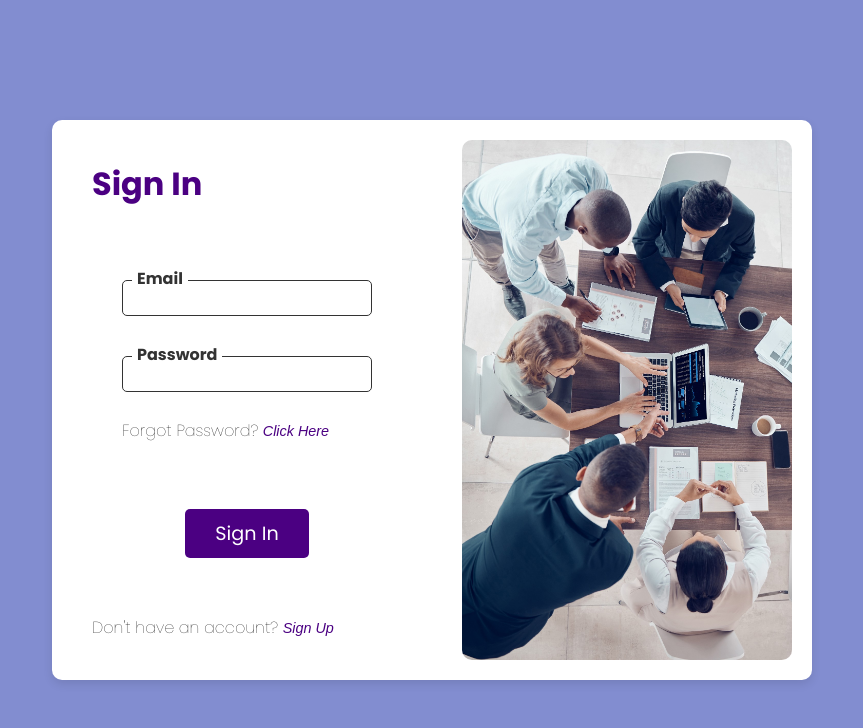
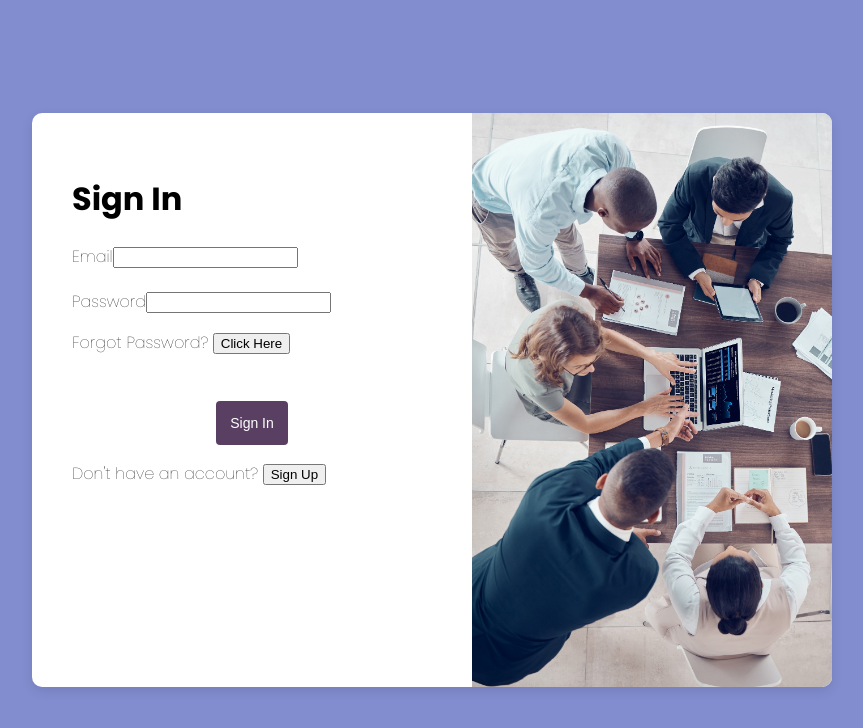
Before and after one commit to EleminoVoid/Alliance, a React app in the folder react_js_base_code-main G7/: page /login in a window 1280 px wide. Shown: the top 728 px of the page, without its empty margins (208-1071 px from the left). Built offline with nearby package versions, Linux system fonts and the light colour scheme.

Commit message:
Update Login.css

```diff
--- a/react_js_base_code-main G7/src/views/containers/Login/Login.css
+++ b/react_js_base_code-main G7/src/views/containers/Login/Login.css
@@ -1,145 +1,134 @@
-body {
-    font-family: "Poppins", sans-serif;
-    font-weight: 100;
-    font-style: normal;
+/* Login.css */
+
+
+.wrapper {
     display: flex;
     justify-content: center;
     align-items: center;
-    background-color: lab(59.66% 8.64 -36.67);
-    margin: 0;
-    height: 100vh;
-}
-
-.login-wrapper {
-    display: flex;
-    justify-content: center;
-    align-items: center;
-    height: 100%;
-    width: 100%;
-    height: 100vh;
-    width: 100vh;
-    background-color: lab(59.66% 8.64 -36.67);
+    min-height: 100vh;
+    background-color: #f5f5f5;
+    font-family: 'Arial', sans-serif;
 }
 
 .login-container {
-    display: grid;
-    grid-template-columns: 1fr 1fr; /* Two columns: left and right */
-    border: none;
+    display: flex;
+    width: 800px;
+    background-color: white;
     border-radius: 10px;
-    padding: 20px;
-    margin: 20px;
-    background-color: white;
-    gap: 20px; /* Space between the two columns */
-    box-shadow: 0 4px 10px rgba(0, 0, 0, 0.1);
+    box-shadow: 0 4px 12px rgba(0, 0, 0, 0.1);
+    overflow: hidden;
 }
 
 .login-box-left {
-    display: flex;
-    flex-direction: column;
-    justify-content: space-between; /* Space out elements vertically */
-    padding: 20px;
+    padding: 40px;
+    width: 50%;
 }
 
-h1 {
-    text-align: left;
-    color: #4b0082; /* Matches the purple theme */
-    margin-top: 0;
+.login-box-right {
+    width: 50%;
+}
+
+.login-box-right img {
+    width: 100%;
+    height: 100%;
+    object-fit: cover;
+}
+
+h2 {
+    color: #593F62;
+    margin-bottom: 30px;
+    font-size: 24px;
+    font-weight: 600;
 }
 
 .login-form {
     display: flex;
     flex-direction: column;
+    gap: 20px;
 }
 
-.login-form input {
-    margin: 10px 0;
-    padding: 8px;
-    width: 250px; /* Slightly wider for better alignment */
-    border: 1px solid #ccc;
-    border-radius: 5px;
-    align-self: center;
-}
-
-.login-input-container {
-    position: relative;
-    margin-bottom: 20px;
-    width: 250px;
-    align-self: center;
-}
-
-.login-input-container label {
-    display: block;
+.input-group {
     position: relative;
 }
 
-.login-input-container span {
-    position: absolute;
-    top: -4px; /* Position the placeholder text above the input */
-    left: 10px;
-    font-weight: bold;
-    font-style: bold;
-    color: #333;
-    background-color: white; /* Matches the background of the form */
-    padding: 0 5px; /* Adds padding around the text */
-    pointer-events: none; /* Prevents interaction with the placeholder */
+.input-group input {
+    width: 100%;
+    padding: 16px;
+    border: 1px solid #ddd;
+    border-radius: 4px;
+    font-size: 14px;
+    background-color: transparent;
+    z-index: 1;
 }
 
-.login-input-container input {
-    width: 100%;
-    padding: px;
-    border: 1px solid #333;
-    border-radius: 5px;
-    font-size: 1em;
-    outline: none;
-    box-sizing: border-box;
+.input-group label {
+    position: absolute;
+    left: 12px;
+    top: 16px;
+    color: #593F62;
+    font-size: 14px;
+    transition: all 0.2s ease;
+    background-color: white;
+    padding: 0 4px;
+    z-index: 2;
 }
 
-.login-form p button {
-    font-style: italic;
-    background: none;
-    border: none;
-    color: #4b0082;
-    cursor: pointer;
-    font-size: 0.9em;
-    padding: 0;
+.input-group input:focus + label,
+.input-group input:not(:placeholder-shown) + label {
+    top: -8px;
+    font-size: 12px;
+    color: #593F62;
+    z-index: 2;
+}
+
+.input-group input:focus {
+    outline: none;
+    border-color: #666;
 }
 
 .login-form button[type="submit"] {
-    font-family: "Poppins", sans-serif;
-    align-self: center; /* Centers the button */
-    margin-top: 30px; /* Adds space between the button and the "Forgot Password" */
-    padding: 10px 30px;
-    background-color: #4b0082;
+    background-color: #593F62;
     color: white;
+    padding: 14px;
     border: none;
+    border-radius: 4px;
     cursor: pointer;
-    border-radius: 5px;
-    font-size: 1.2em;
+    font-size: 14px;
+    font-weight: 500;
+    margin-top: 10px;
+    transition: background-color 0.3s;
 }
 
-.login-sign-up p {
-    margin-bottom: 0;
+.login-form button[type="submit"]:hover {
+    background-color: #593F62;
 }
 
-.login-sign-up button {
-    font-style: italic;
+.forgot-password {
+    margin: 5px 0 20px;
+    font-size: 13px;
+    color: #593F62;
+    text-align: right;
+}
+
+.forgot-password button {
     background: none;
     border: none;
-    color: #4b0082;
+    color: #593F62;
+    text-decoration: underline;
     cursor: pointer;
-    font-size: 0.9em;
     padding: 0;
+    font-size: 13px;
 }
 
-.login-box-right {
-    display: flex;
-    justify-content: center;
-    align-items: center;
-    padding-left: 20px; /* Adds space between the image and the left box */
+.signup-prompt {
+    text-align: center;
+    margin-top: 20px;
+    color: #666;
+    font-size: 14px;
 }
 
-img {
-    max-width: 100%;
-    height: auto;
-    border-radius: 10px; /* Optional: Adds rounded corners to the image */
+.signup-link {
+    font-weight: 600;
+    color: #333;
+    cursor: pointer;
 }
```
